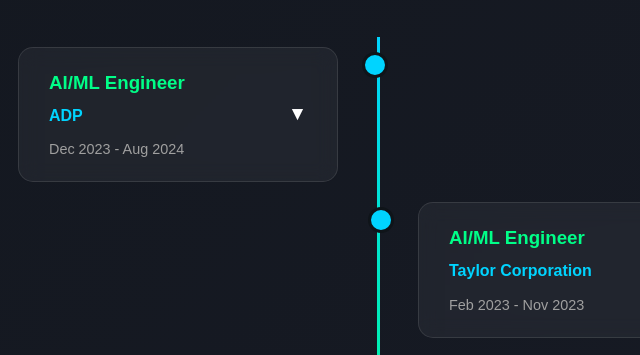
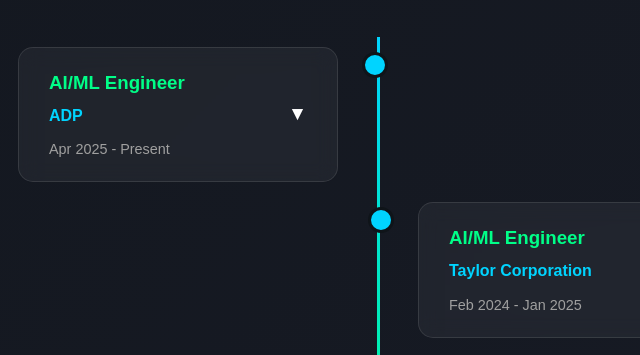
Before and after one commit to magantianirudh/magantianirudh.github.io, a plain HTML site: page index.html in a window 1280 px wide. Shown: the part 2680-3035 px from the top of the page, 262-902 px from the left. Drawn offline with Linux system fonts and the light colour scheme.

Commit message:
AI/ML Engineer

```diff
--- a/index.html
+++ b/index.html
@@ -663,7 +663,7 @@
           <div>
             <h3>AI/ML Engineer</h3>
             <h4>ADP</h4>
-            <div class="date">Dec 2023 - Aug 2024</div>
+            <div class="date">Apr 2025 - Present</div>
           </div>
           <span class="experience-arrow">▼</span>
         </div>
@@ -678,7 +678,7 @@
           <div>
             <h3>AI/ML Engineer</h3>
             <h4>Taylor Corporation</h4>
-            <div class="date">Feb 2023 - Nov 2023</div>
+            <div class="date">Feb 2024 - Jan 2025</div>
           </div>
           <span class="experience-arrow">▼</span>
         </div>
```
